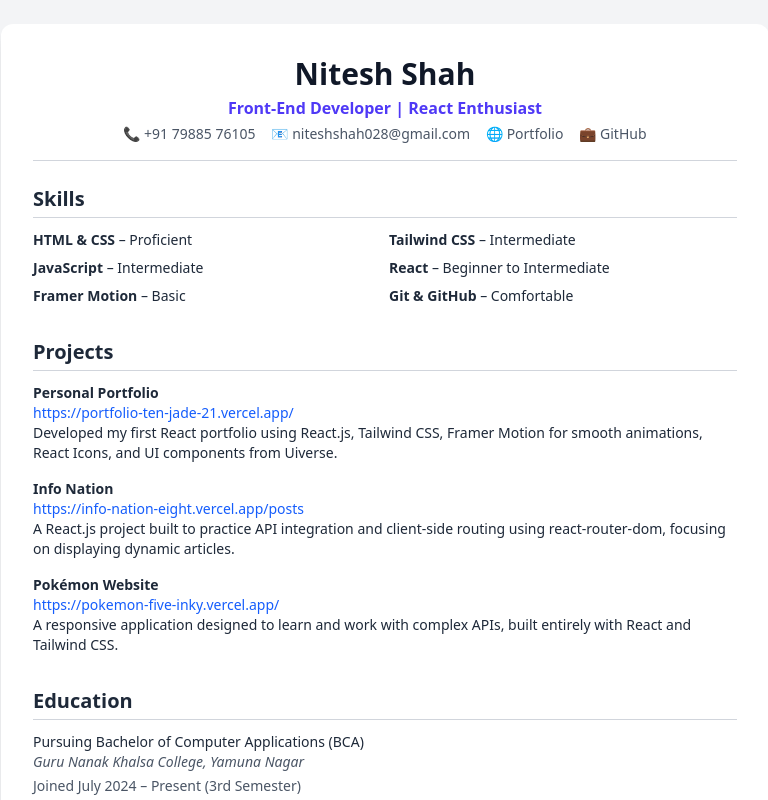
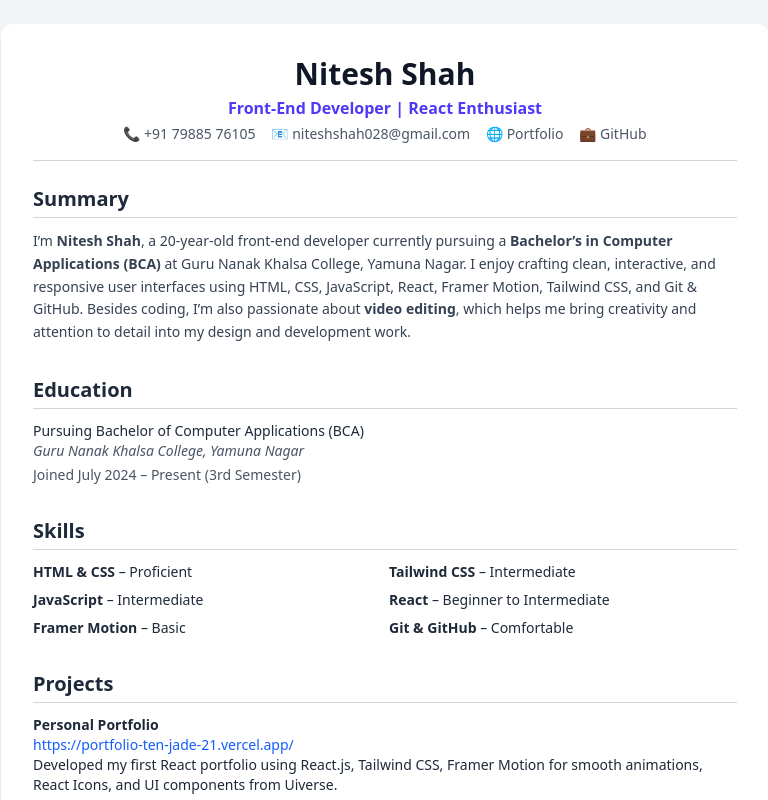
Before and after one commit to Nitesh47kumars/Resume, a React (Vite) app: page / in a window 1280 px wide. Shown: the top 800 px of the page, without its empty margins (255-1023 px from the left). Built offline with nearby package versions, Linux system fonts and the light colour scheme.

Commit message:
Built Summary Section

```diff
--- a/src/App.jsx
+++ b/src/App.jsx
@@ -2,15 +2,17 @@ import Header from "./Components/Header";
 import Skills from "./Components/Skills";
 import Projects from "./Components/Projects";
 import Education from "./Components/Education";
+import Summary from "./Components/Summary";
 
 export default function App() {
   return (
     <div className="min-h-screen bg-gray-100 text-gray-800 flex justify-center p-6">
       <div className="w-full max-w-3xl bg-white shadow-lg rounded-xl p-8 space-y-8">
         <Header/>
+        <Summary/>
+        <Education />
         <Skills />
         <Projects />
-        <Education />
       </div>
     </div>
   );
--- /dev/null
+++ b/src/Components/Summary.jsx
@@ -0,0 +1,18 @@
+import SectionTitle from "./SectionTitle";
+
+export default function Summary() {
+  return (
+    <section>
+      <SectionTitle title="Summary" />
+      <p className="text-sm text-gray-700 leading-relaxed">
+        I’m <span className="font-semibold">Nitesh Shah</span>, a 20-year-old front-end developer currently
+        pursuing a <span className="font-semibold">Bachelor’s in Computer Applications (BCA)</span> at
+        Guru Nanak Khalsa College, Yamuna Nagar.
+        I enjoy crafting clean, interactive, and responsive user interfaces using
+        <span className="font-medium"> HTML, CSS, JavaScript, React, Framer Motion, Tailwind CSS, and Git & GitHub</span>.
+        Besides coding, I’m also passionate about <span className="font-semibold">video editing</span>,
+        which helps me bring creativity and attention to detail into my design and development work.
+      </p>
+    </section>
+  );
+}
```
